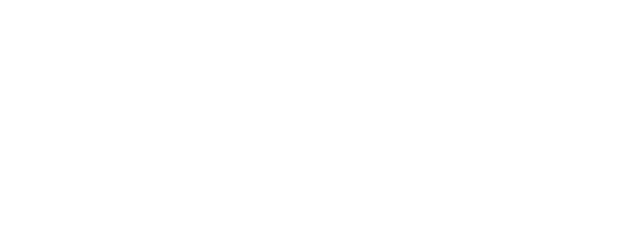
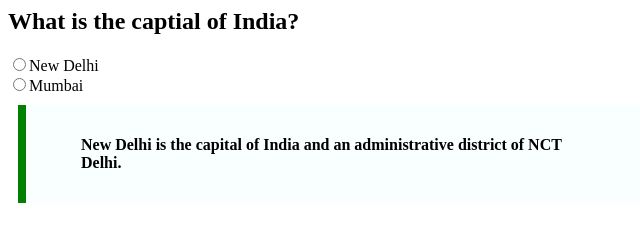
Before and after one commit to acciojob/trivia-Mohanekm2001, a website: page main.html in a window 1280 px wide. Shown: the whole page, without its empty margins (0-640 px from the left). Drawn offline with Linux system fonts and the light colour scheme.

Commit message:
created a submission

```diff
--- a/main.html
+++ b/main.html
@@ -1,5 +1,3 @@
-<!DOCTYPE html>
-
 <html>
 
 <head>
@@ -7,6 +5,21 @@
 </head>
 
 <body>
+	<h2>What is the captial of India?</h2>
+	<div >
+		<input  type="radio" valve="city" name="city">New Delhi
+		<br>
+		<input  type="radio" valve="city" name="city">Mumbai
+
+	</div>
+
+	<div id="capital">
+		<blockquote cite="https://en.wikipedia.org/wiki/New_Delhi">
+  <p>
+		New Delhi is the capital of India and an administrative district of NCT Delhi.
+  </p>
+		</blockquote>
+	</div>
 	<!-- the entire body must be written by student -->
     <script type="text/javascript" src="./script.js">
 </script>
--- a/styles.css
+++ b/styles.css
@@ -1,2 +1,10 @@
 
 /* Your CSS Code here. */
+#capital{
+   max-width: 600px;
+    margin: 10px;
+	padding: 15px;
+    font-weight: bold;
+	border-left: 8px solid green;
+	background-color: #f8fffe;
+}
```
